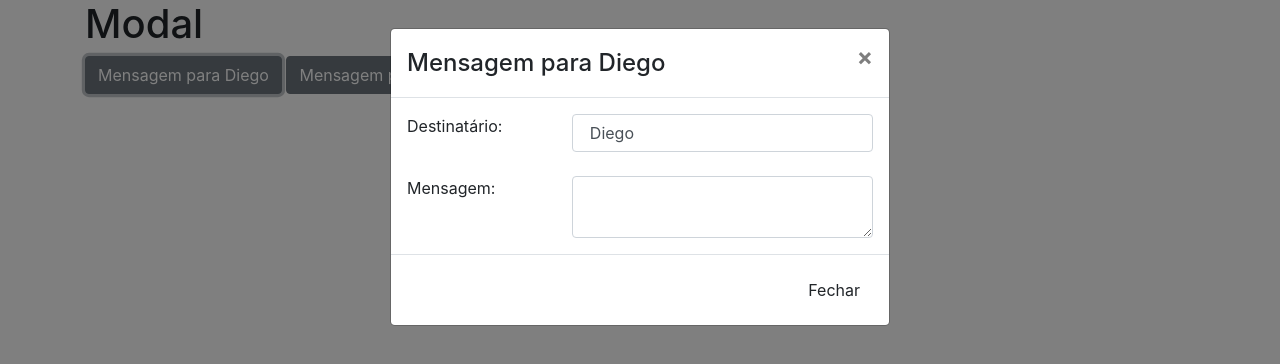
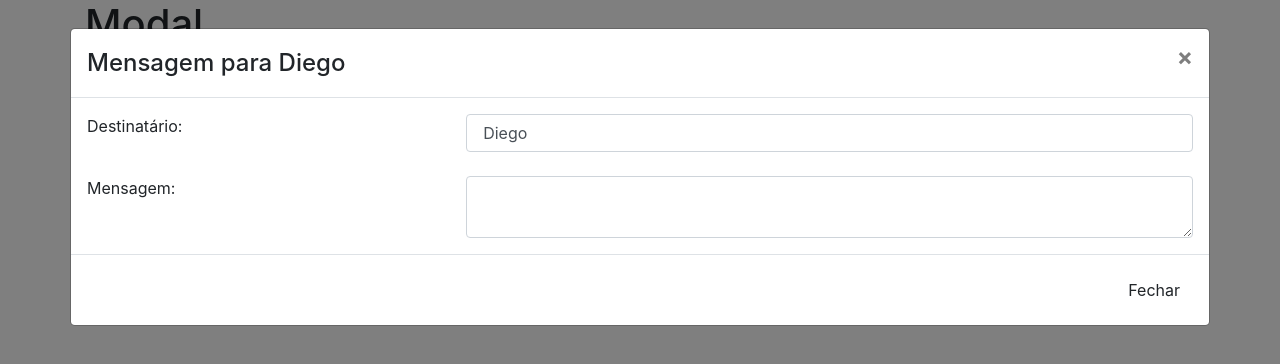
Before and after one commit to erikgs1/introducao-a-linguagem-JavaScript, a plain HTML site: page introducao-a-linguagem-JavaScript/index.html in a window 1280 px wide. Both pictures are taken after a click on the button "Mensagem para Diego". Drawn offline with Linux system fonts and the light colour scheme.

Commit message:
aumentei o tamanho do modal

```diff
--- a/introducao-a-linguagem-JavaScript/index.html
+++ b/introducao-a-linguagem-JavaScript/index.html
@@ -26,7 +26,7 @@
 
         <!-- Modal -->
         <div id="conteudoModal" class="modal fade">
-            <div class="modal-dialog">
+            <div class="modal-dialog modal-xl">
                 <div class="modal-content">
                     <!-- Título -->
                     <div class="modal-header">
```
